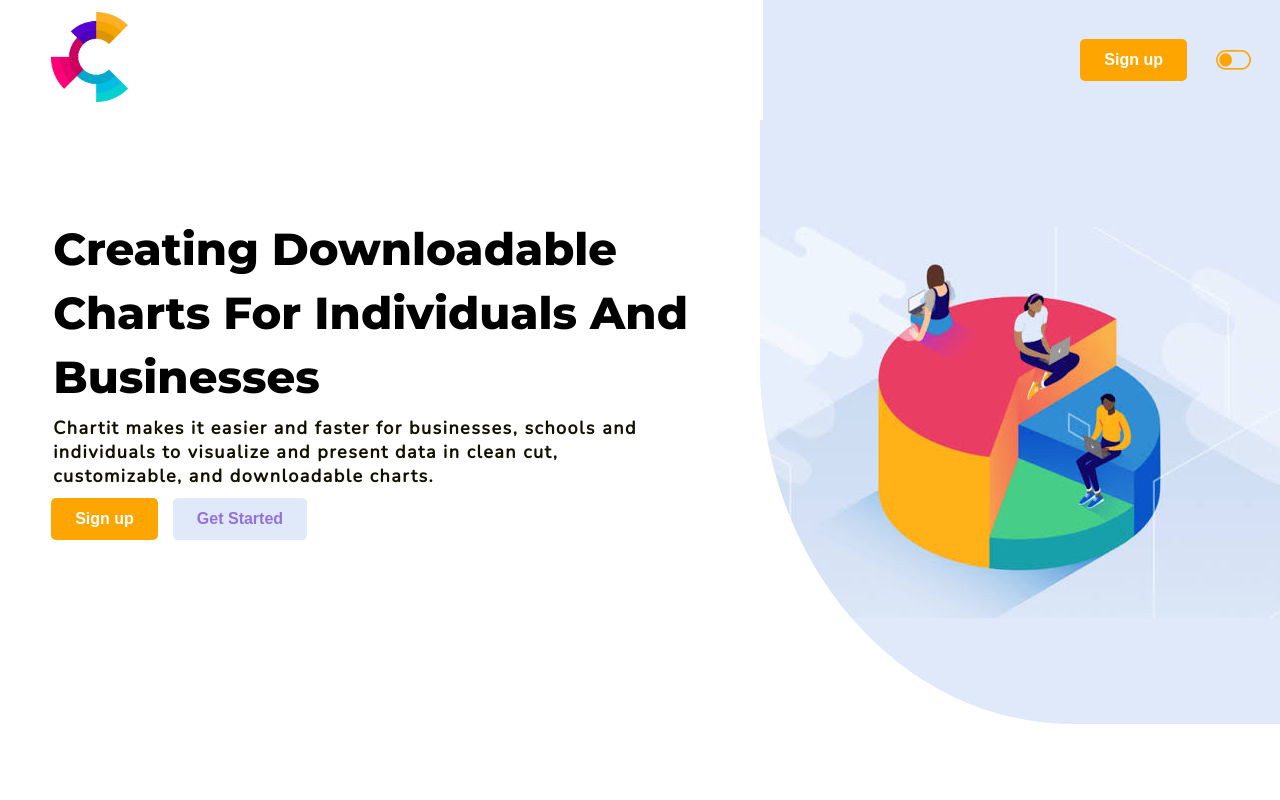
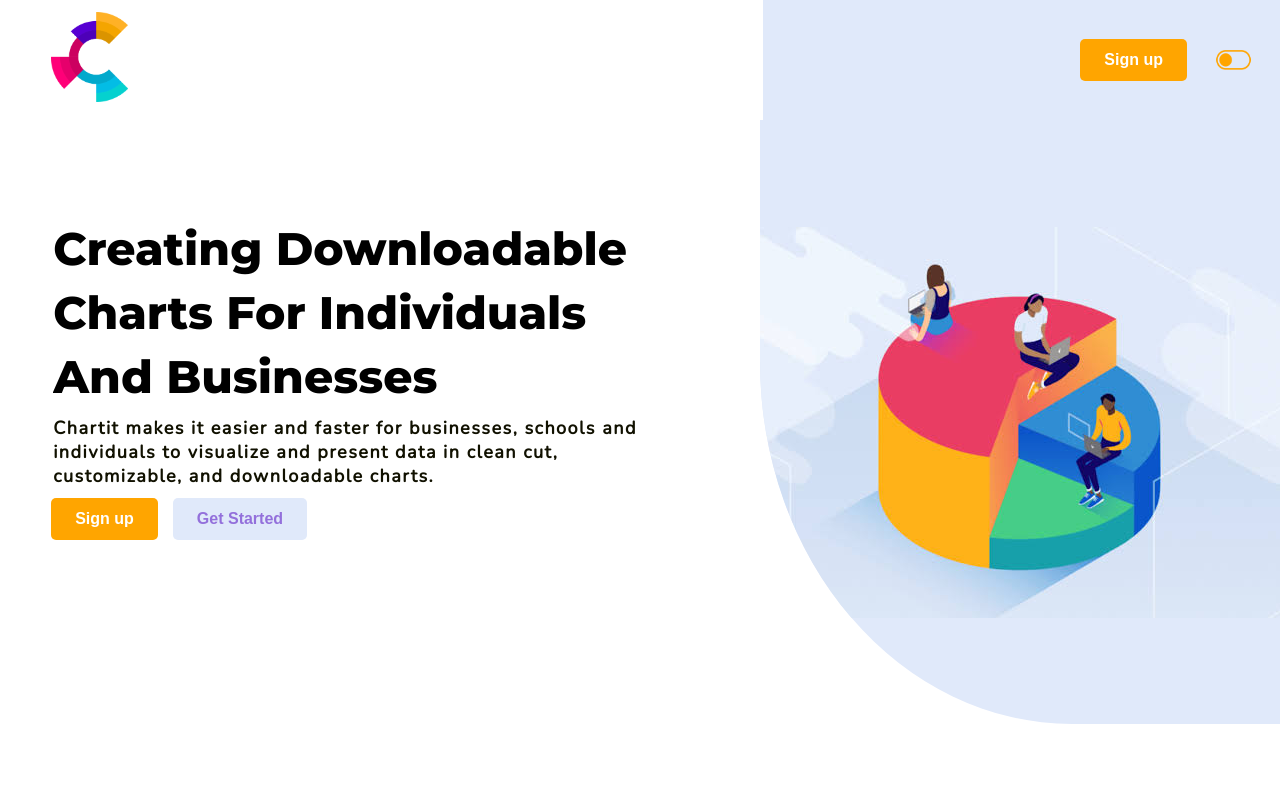
Before and after one commit to MiracleUFO/Chartit, a React (Create React App) app: page / in a window 1280 px wide. Shown: the top 800 px of the page. Built offline with nearby package versions, Linux system fonts and the light colour scheme; the HTML template or start-up script is replaced by a standard one.

Commit message:
style tweak chart picker

```diff
--- a/src/components/styles/globalStyles.js
+++ b/src/components/styles/globalStyles.js
@@ -33,7 +33,7 @@ export const GlobalStyles = createGlobalStyle`
 		display: none;
 	}
 	.icon-mobile, .icon {
-		width: 80%;
+		width: 75%;
 	}
 	.icon {
 		display: none;
@@ -265,7 +265,7 @@ export const GlobalStyles = createGlobalStyle`
 	}
 	#hero > section > h1 {
 		font-family: 'Montserrat';
-		font-size: 2.8rem;
+		font-size: 2.85rem;
 		line-height: 4rem;
 		color: rgba(31,35,51,var(--text-opacity));
 		text-transform: capitalize;
@@ -278,7 +278,7 @@ export const GlobalStyles = createGlobalStyle`
 	#hero > section:first-of-type p {
 		font-size: 1.2rem;
 		font-weight: 900;
-		width: 80vw;
+		width: 90vw;
 	}
 	#hero-text {
 		margin-top: 30px;
```
